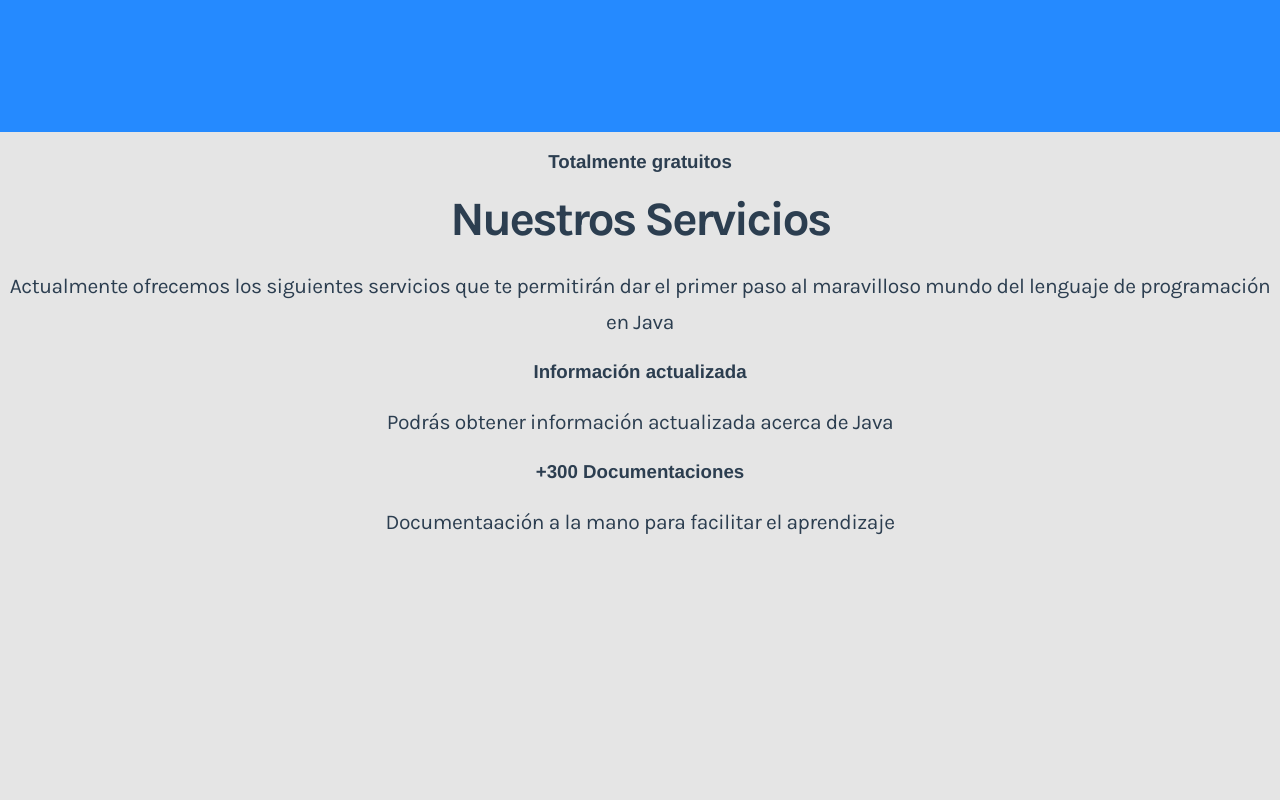
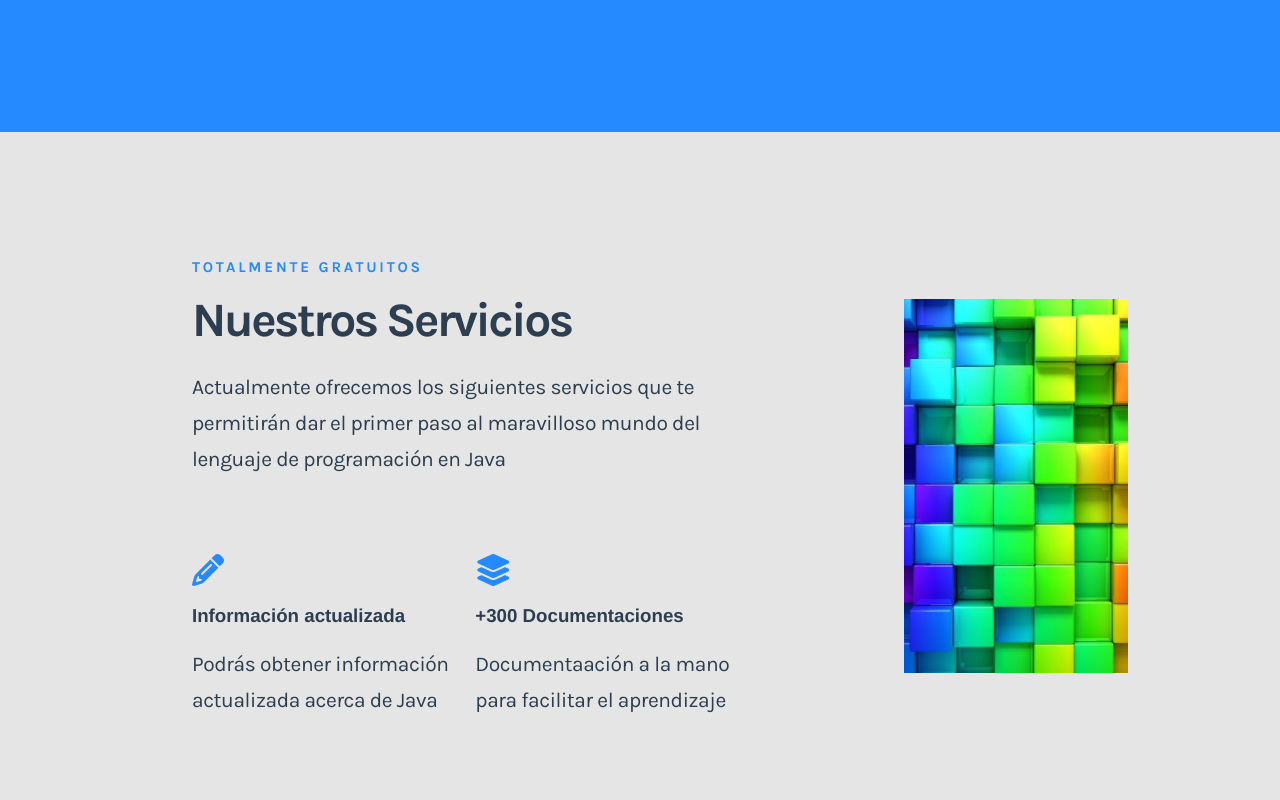
Before and after one commit to Nimoscmp/proyecto-ciclo3, a Vue app: page / in a window 1280 px wide. Shown: the part 1380-2180 px from the top of the page. Built offline with nearby package versions, Linux system fonts and the light colour scheme.

Commit message:
Adjust styles for home and services and add box info component

```diff
--- a/src/assets/styles.css
+++ b/src/assets/styles.css
@@ -4,3 +4,5 @@
 @import '../styles/header.css';
 @import '../styles/home.css';
 @import '../styles/about.css';
+@import '../styles/services.css';
+@import '../styles/box-info.css';
--- /dev/null
+++ b/src/components/BoxInfo.vue
@@ -0,0 +1,23 @@
+<template>
+  <div class="box-info__options">
+    <span class="box-info__icon-wrapper">
+      <i :class="iconClass"></i>
+    </span>
+    <h3 class="h3 box-info__options-title">
+      {{ title }}
+    </h3>
+    <p class="text box-info__options-info">{{ info }}</p>
+  </div>
+</template>
+
+<script>
+
+export default {
+  name: 'BoxInfo',
+  props: {
+    iconClass: String,
+    title: String,
+    info: String
+  }
+}
+</script>
--- a/src/components/Home.vue
+++ b/src/components/Home.vue
@@ -29,6 +29,7 @@
               </h3>
               <p class="text home__options-info">Podrás obtener información actualizada acerca de Java</p>
           </div>
+
           <div class="home__options">
               <span class="home__icon-wrapper">
                 <i class="fas fa-layer-group fa-2x"></i>
@@ -38,6 +39,7 @@
               </h3>
               <p class="text home__options-info">Documentaación a la mano para facilitar el aprendizaje</p>
           </div>
+
           <div class="home__options">
               <span class="home__icon-wrapper">
                 <i class="fas fa-desktop fa-2x"></i>
--- a/src/components/Services.vue
+++ b/src/components/Services.vue
@@ -1,37 +1,50 @@
 <template>
   <section class="section services">
     <div class="services__text">
-            <h3 class="h3 services__subtitle">
+      <div class="services__text-intro">
+        <h3 class="h3 services__subtitle welcome">
           Totalmente gratuitos
         </h3>
         <h2 class="h2 services__title">
           Nuestros Servicios
         </h2>
         <p class="text services__info">Actualmente ofrecemos los siguientes servicios que te permitirán dar el primer paso al maravilloso mundo del lenguaje de programación en Java </p>
+      </div>
+
       <div class="services__wrapper">
-                <div class="services__options">
-                    <span class="services__icon-wrapper">
-
-                    </span>
-                    <h3 class="h3 services__options-title">
-                        Información actualizada
-                    </h3>
-                    <p class="text services__options-info">Podrás obtener información actualizada acerca de Java</p>
-                </div>
-                <div class="services__options">
-                    <span class="services__icon-wrapper">
-
-                    </span>
-                    <h3 class="h3 services__options-title">
-                        +300 Documentaciones
-                    </h3>
-                    <p class="text services__options-info">Documentaación a la mano para facilitar el aprendizaje</p>
-                </div>
+        <BoxInfo
+            iconClass="box-icon fas fa-pencil-alt fa-2x"
+            title="Información actualizada"
+            info="Podrás obtener información actualizada acerca de Java"
+          />
+        <BoxInfo
+          iconClass="box-icon fas fa-layer-group fa-2x"
+          title="+300 Documentaciones"
+          info="Documentaación a la mano para facilitar el aprendizaje"
+        />
       </div>
     </div>
 
     <div class="services__img-wrapper">
-            <div class="services__img"></div>
+      <div class="services__img">
+        <img
+          src="../assets/service.jpg"
+          alt="services"
+          class="services__img-img"
+        >
+      </div>
     </div>
   </section>
 </template>
+
+<script>
+
+import BoxInfo from './BoxInfo';
+
+export default {
+  name: 'Services',
+  components: {
+    BoxInfo
+  }
+}
+</script>
--- /dev/null
+++ b/src/styles/box-info.css
@@ -0,0 +1,13 @@
+.box-info__options {
+  display: flex;
+  flex-direction: column;
+  align-items: flex-start;
+}
+
+.box-info__options-title, .box-info__options-info {
+  text-align: start;
+}
+
+.box-info__options-info {
+  margin: 0;
+}
--- a/src/styles/home.css
+++ b/src/styles/home.css
@@ -12,7 +12,7 @@
 
 .home__main {
   width: 65%;
-  margin: var(--margin-m) auto;
+  margin: 0 auto var(--margin-m);
   display: flex;
   flex-direction: column;
   justify-content: center;
@@ -47,7 +47,7 @@
 
 .home__options {
   width: 25%;
-  height: 8.75rem;
+  min-height: 5rem;
   position: relative;
   display: flex;
   flex-direction: column;
@@ -66,6 +66,7 @@
 }
 
 .home__options-info {
+  margin: 0;
   font-size: 0.9375rem;
   line-height: 1.75rem;
   color: var(--light-gray);
@@ -77,6 +78,6 @@
   left: 1rem;
 }
 
-.fas {
+.fas{
   color: var(--secondary-color);
 }
--- /dev/null
+++ b/src/styles/services.css
@@ -0,0 +1,43 @@
+.services {
+  padding: 5rem 6.25rem;
+  display: flex;
+  justify-content: space-around;
+  align-items: center;
+}
+
+.services__text {
+  width: 60%;
+  max-width: 50rem;
+  padding: 0 var(--margin-xl);
+  display: flex;
+  flex-direction: column;
+  justify-content: space-between;
+}
+
+  .services__text-intro {
+    margin-bottom: var(--margin-xxl);
+  }
+
+  .services__subtitle, .services__title, .services__info {
+    text-align: start;
+  }
+
+  .services__subtitle {
+    color: var(--secondary-color);
+  }
+
+  .services__wrapper {
+    display: flex;
+  }
+
+.services__img-wrapper {
+
+}
+
+  .services__img {
+
+  }
+
+    .services__img-img {
+      max-width: 14rem;
+    }
```
Also changed, not shown: src/assets/service.jpg (added). Lines whose indentation alone changed are shown as unchanged.
